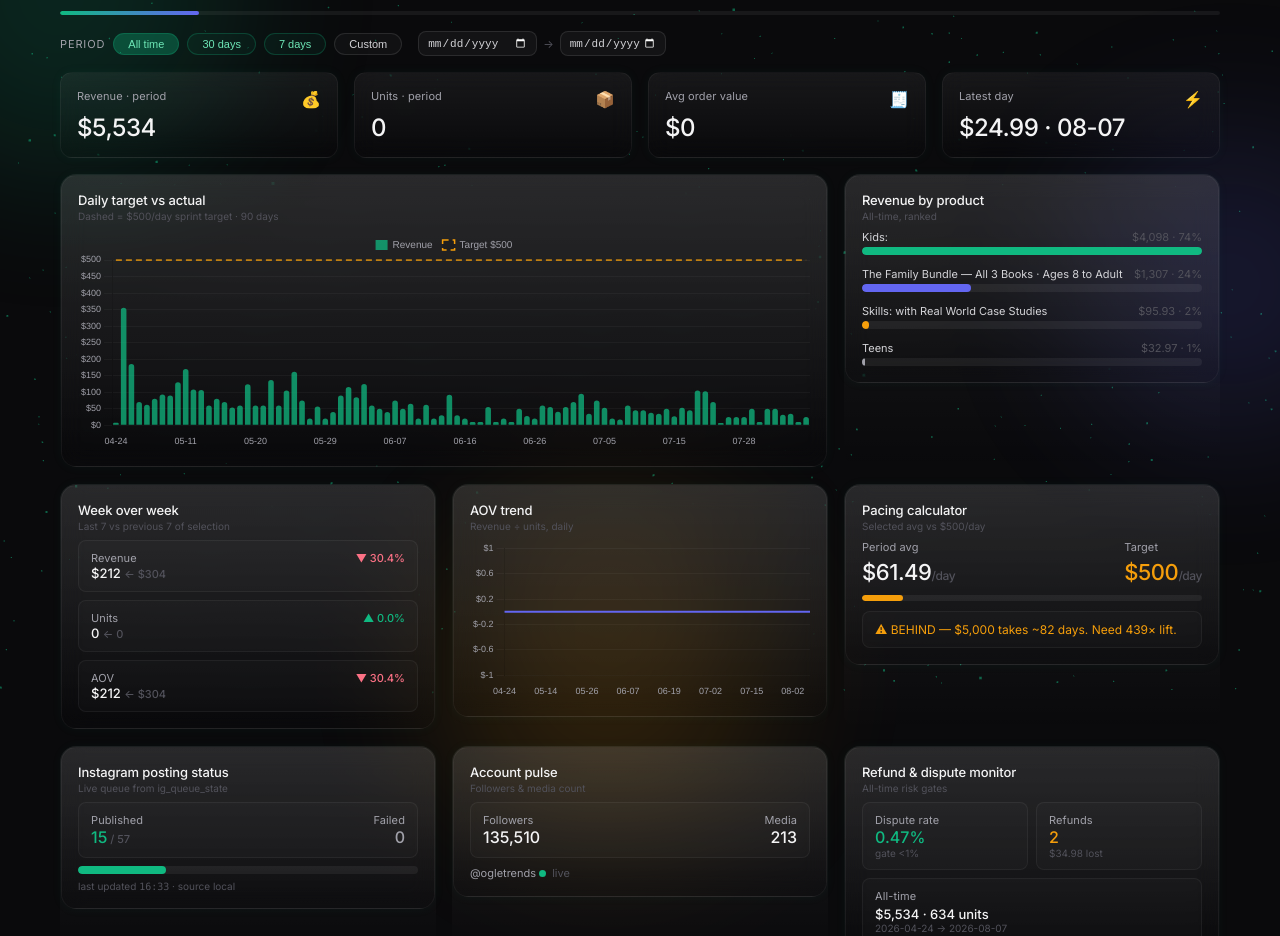
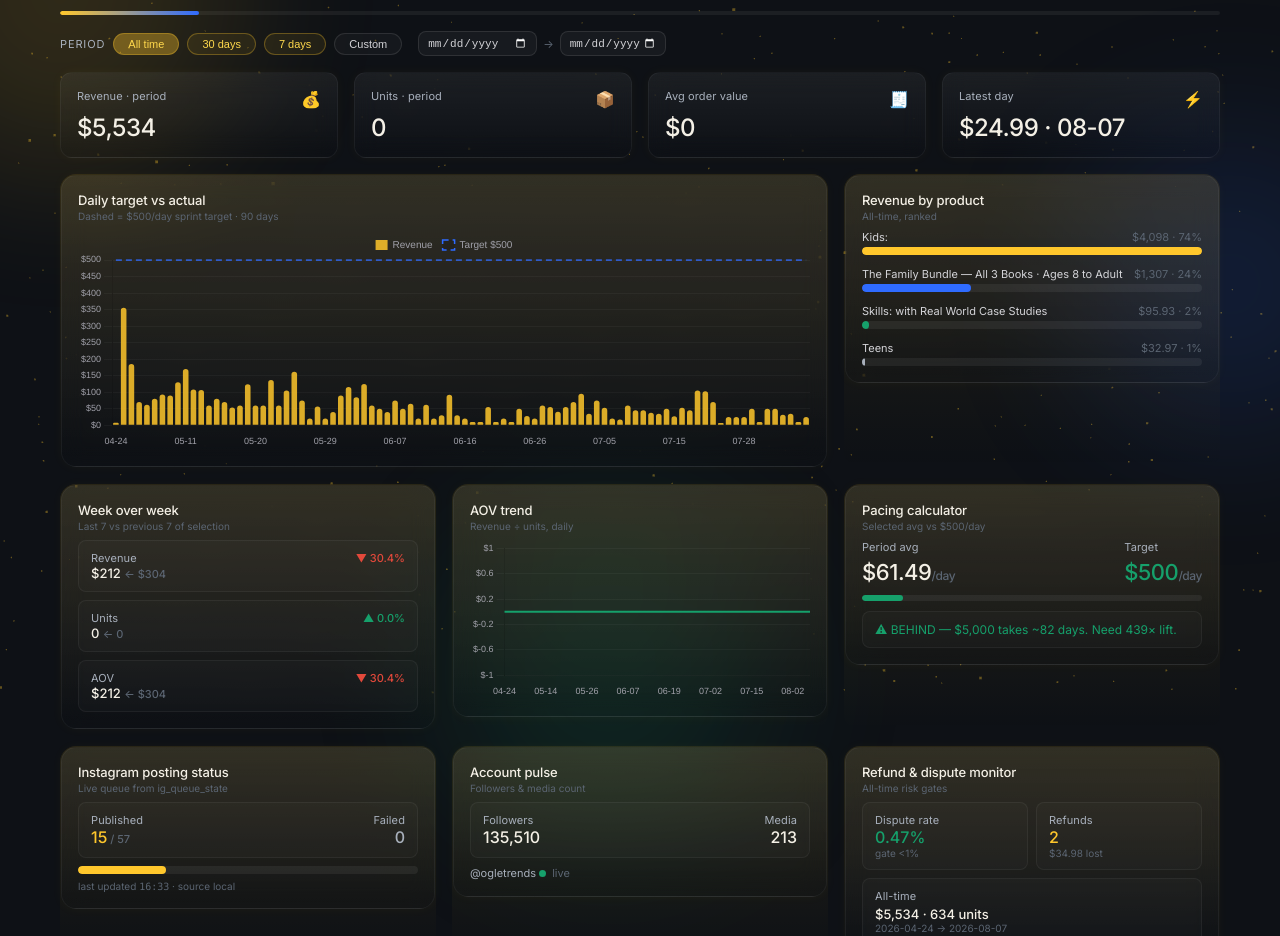
Before and after one commit to mohindpa/OgleTrendsAutomation, a plain HTML site: page index.html in a window 1280 px wide. Shown: the part 106-1042 px from the top of the page. Drawn offline with nearby package versions, Linux system fonts and the light colour scheme.

Commit message:
Recolor to Street Smart brand palette (Streetsmart Sign theme)
- Asphalt dark bg #0e1116 (was #0A0A0C)
- Sign yellow primary #ffc72c (was emerald #10B981)
- Blue secondary #2f6bff (was indigo #6366F1)
- Green tertiary #16a06b (was amber #F59E0B)
- Error red #e2493b (was rose #FB7185)
- WebGL dot matrix now yellow, softer opacity
- Charts, pills, glows, badges all migrated
- Matches streetsmartskill.com design system

```diff
--- a/index.html
+++ b/index.html
@@ -12,15 +12,15 @@
 <script src="https://cdn.jsdelivr.net/npm/chart.js@4.4.1/dist/chart.umd.min.js"></script>
 <style>
 :root {
-  --bg: #0A0A0C;
+  --bg: #0e1116;
   --surface: rgba(255,255,255,0.03);
   --border: rgba(255,255,255,0.05);
-  --primary: #10B981;
-  --secondary: #6366F1;
-  --tertiary: #F59E0B;
-  --text: #F4F4F5;
-  --dim: #A1A1AA;
-  --faint: #52525B;
+  --primary: #ffc72c;
+  --secondary: #2f6bff;
+  --tertiary: #16a06b;
+  --text: #f4f0e6;
+  --dim: #a8b0bc;
+  --faint: #5b6572;
   --radius: 12px;
 }
 * { margin:0; padding:0; box-sizing:border-box; }
@@ -34,7 +34,7 @@ body {
   overflow-x:hidden;
 }
 #webgl { position:fixed; inset:0; z-index:0; pointer-events:none; }
-.glow { position:absolute; border-radius:9999px; filter:blur(80px); opacity:.16; pointer-events:none; z-index:0; }
+.glow { position:absolute; border-radius:9999px; filter:blur(80px); opacity:.14; pointer-events:none; z-index:0; }
 main { position:relative; z-index:10; max-width:1200px; margin:0 auto; padding:24px 20px 48px; }
 /* Glass card */
 .card {
@@ -45,16 +45,16 @@ main { position:relative; z-index:10; max-width:1200px; margin:0 auto; padding:2
   background:linear-gradient(to bottom, rgba(255,255,255,.06), transparent);
   backdrop-filter:blur(12px);
   -webkit-backdrop-filter:blur(12px);
-  box-shadow:0 0 12px rgba(16,185,129,.05);
+  box-shadow:0 0 12px rgba(255,199,44,.04);
 }
-.shell { border-radius:16px; padding:1px; background:linear-gradient(rgba(255,255,255,.08), rgba(0,0,0,0)); }
+.shell { border-radius:16px; padding:1px; background:linear-gradient(rgba(255,199,44,.1), rgba(0,0,0,0)); }
 .shell > .card { border-radius:15px; }
 .label { font-size:11px; font-weight:400; color:var(--dim); letter-spacing:.01em; }
 .h2 { font-size:13px; font-weight:500; letter-spacing:-.01em; }
 .sub { font-size:10px; color:var(--faint); margin-top:2px; }
 .kpi { font-size:24px; font-weight:500; letter-spacing:-.02em; line-height:1.1; margin-top:6px; }
-.delta-up { color:var(--primary); font-size:11px; font-weight:500; }
-.delta-down { color:#FB7185; font-size:11px; font-weight:500; }
+.delta-up { color:#16a06b; font-size:11px; font-weight:500; }
+.delta-down { color:#e2493b; font-size:11px; font-weight:500; }
 .grid { display:grid; gap:16px; }
 .grid-4 { grid-template-columns:repeat(4,1fr); }
 .grid-3 { grid-template-columns:repeat(3,1fr); }
@@ -63,9 +63,9 @@ main { position:relative; z-index:10; max-width:1200px; margin:0 auto; padding:2
 @media (max-width:900px){ .grid-4{grid-template-columns:repeat(2,1fr);} .grid-3{grid-template-columns:1fr;} .grid-2{grid-template-columns:1fr;} .span-2{grid-column:span 1;} }
 /* Filter pills */
 .pill {
-  border:1px solid rgba(16,185,129,.25);
-  background:rgba(16,185,129,.06);
-  color:#6EE7B7;
+  border:1px solid rgba(255,199,44,.3);
+  background:rgba(255,199,44,.08);
+  color:#ffd94d;
   border-radius:9999px;
   padding:4px 14px;
   font-size:11px;
@@ -73,8 +73,8 @@ main { position:relative; z-index:10; max-width:1200px; margin:0 auto; padding:2
   cursor:pointer;
   transition:background .15s;
 }
-.pill:hover { background:rgba(16,185,129,.18); }
-.pill.active { background:rgba(16,185,129,.3); }
+.pill:hover { background:rgba(255,199,44,.2); }
+.pill.active { background:rgba(255,199,44,.35); }
 .pill-ghost { border-color:rgba(255,255,255,.1); background:rgba(255,255,255,.03); color:#D4D4D8; }
 .pill-ghost:hover { background:rgba(255,255,255,.08); }
 input[type=date] {
@@ -96,7 +96,7 @@ tr:hover td { background:rgba(255,255,255,.02); }
 .chart-box-sm { position:relative; height:160px; }
 footer { margin-top:32px; padding-top:16px; border-top:1px solid rgba(255,255,255,.05); text-align:center; font-size:10px; color:var(--faint); }
 .badge { border-radius:9999px; padding:4px 12px; font-size:11px; font-weight:500; border:1px solid; }
-.badge-ok { border-color:rgba(16,185,129,.3); background:rgba(16,185,129,.1); color:var(--primary); }
+.badge-ok { border-color:rgba(255,199,44,.3); background:rgba(255,199,44,.1); color:#ffc72c; }
 .badge-warn { border-color:rgba(245,158,11,.3); background:rgba(245,158,11,.1); color:var(--tertiary); }
 .mb-4 { margin-bottom:16px; } .mb-3 { margin-bottom:12px; } .mt-2 { margin-top:8px; }
 .flex { display:flex; } .between { justify-content:space-between; } .items-end { align-items:flex-end; } .wrap { flex-wrap:wrap; }
@@ -104,15 +104,15 @@ footer { margin-top:32px; padding-top:16px; border-top:1px solid rgba(255,255,25
 </head>
 <body>
 <canvas id="webgl"></canvas>
-<div class="glow" style="left:-120px;top:-80px;width:360px;height:360px;background:#10B981;"></div>
-<div class="glow" style="right:-100px;top:30%;width:300px;height:300px;background:#6366F1;"></div>
-<div class="glow" style="bottom:-140px;left:35%;width:320px;height:320px;background:#F59E0B;"></div>
+<div class="glow" style="left:-120px;top:-80px;width:360px;height:360px;background:#ffc72c;"></div>
+<div class="glow" style="right:-100px;top:30%;width:300px;height:300px;background:#2f6bff;"></div>
+<div class="glow" style="bottom:-140px;left:35%;width:320px;height:320px;background:#16a06b;"></div>
 
 <main>
   <header id="header" class="mb-4">
     <div class="flex between items-end wrap" style="gap:12px;">
       <div>
-        <p class="hero-meta label" style="color:var(--primary);text-transform:uppercase;letter-spacing:.18em;font-weight:500;">OgleTrends · Revenue Command</p>
+        <p class="hero-meta label" style="color:#ffc72c;text-transform:uppercase;letter-spacing:.18em;font-weight:500;">OgleTrends · Revenue Command</p>
         <h1 class="hero-title" style="font-size:36px;font-weight:500;letter-spacing:-.025em;line-height:40px;margin-top:4px;">E-Book Automation</h1>
         <p class="hero-meta" style="font-size:12px;color:var(--faint);margin-top:4px;"><span id="meta-sales">—</span> sales all-time · <span id="meta-ig">—</span> IG posts · data <span id="meta-time">—</span></p>
       </div>
@@ -122,7 +122,7 @@ footer { margin-top:32px; padding-top:16px; border-top:1px solid rgba(255,255,25
       </div>
     </div>
     <div class="hero-bar" style="margin-top:16px;height:4px;border-radius:9999px;background:rgba(255,255,255,.06);overflow:hidden;">
-      <div id="pace-fill" style="height:100%;width:0%;border-radius:9999px;background:linear-gradient(90deg,#10B981,#6366F1);transition:width 1s ease;"></div>
+      <div id="pace-fill" style="height:100%;width:0%;border-radius:9999px;background:linear-gradient(90deg,#ffc72c,#2f6bff);transition:width 1s ease;"></div>
     </div>
   </header>
 
@@ -182,7 +182,7 @@ footer { margin-top:32px; padding-top:16px; border-top:1px solid rgba(255,255,25
     for(let i=0;i<N;i++){ pos[i*3]=(Math.random()-.5)*300; pos[i*3+1]=(Math.random()-.5)*200; pos[i*3+2]=(Math.random()-.5)*120; }
     const g = new THREE.BufferGeometry();
     g.setAttribute('position', new THREE.BufferAttribute(pos,3));
-    points = new THREE.Points(g, new THREE.PointsMaterial({color:0x10b981,size:0.45,transparent:true,opacity:0.5}));
+    points = new THREE.Points(g, new THREE.PointsMaterial({color:0xffc72c,size:0.5,transparent:true,opacity:0.35}));
     scene.add(points);
     (function tick(){
       const t = performance.now()*0.00025;
@@ -230,7 +230,7 @@ function renderKpis(days){
     kpiCard('Revenue · period', fmt(rev), '💰', ''),
     kpiCard('Units · period', String(units), '📦', 'color:var(--secondary)'),
     kpiCard('Avg order value', fmt(aov), '🧾', 'color:var(--tertiary)'),
-    kpiCard('Latest day', today? fmt(today.revenue)+' · '+today.day.slice(5) : '—', '⚡', today&&today.revenue>=500?'color:var(--primary)':'color:#FB7185'),
+    kpiCard('Latest day', today? fmt(today.revenue)+' · '+today.day.slice(5) : '—', '⚡', today&&today.revenue>=500?'color:#16a06b':'color:#e2493b'),
   ].join('');
 }
 function kpiCard(label,val,icon,style){
@@ -240,7 +240,7 @@ function kpiCard(label,val,icon,style){
 function renderProducts(){
   const ps = DATA.gumroad.products_all || [];
   const max = Math.max(...ps.map(p=>p.revenue));
-  const colors = ['#10B981','#6366F1','#F59E0B','#A1A1AA'];
+  const colors = ['#ffc72c','#2f6bff','#16a06b','#a8b0bc'];
   document.getElementById('product-bars').innerHTML = ps.map((p,i)=>`
     <div>
       <div class="flex between" style="font-size:11px;margin-bottom:3px;">
@@ -291,8 +291,8 @@ function renderIG(){
   const total = DATA.total_videos||57;
   document.getElementById('ig-status').innerHTML = `
     <div class="flex between" style="border:1px solid var(--border);background:rgba(255,255,255,.02);border-radius:8px;padding:10px 12px;margin-bottom:8px;">
-      <div><p class="label">Published</p><p style="font-size:16px;font-weight:500;color:var(--primary);">${published}<span style="font-size:11px;color:var(--faint);"> / ${total}</span></p></div>
-      <div style="text-align:right;"><p class="label">Failed</p><p style="font-size:16px;font-weight:500;color:${failed?'#FB7185':'var(--dim)'};">${failed}</p></div>
+      <div><p class="label">Published</p><p style="font-size:16px;font-weight:500;color:#ffc72c;">${published}<span style="font-size:11px;color:var(--faint);"> / ${total}</span></p></div>
+      <div style="text-align:right;"><p class="label">Failed</p><p style="font-size:16px;font-weight:500;color:${failed?'#e2493b':'var(--dim)'};">${failed}</p></div>
     </div>
     <div class="bar-track"><div class="bar-fill" style="width:${(published/total*100).toFixed(0)}%;background:var(--primary);"></div></div>
     <p style="font-size:10px;color:var(--faint);margin-top:6px;">last updated <span class="mono">${(ig.state.last_updated||'').slice(11,16)}</span> · source ${ig.state.source||'local'}</p>`;
@@ -302,7 +302,7 @@ function renderIG(){
       <div><p class="label">Followers</p><p style="font-size:16px;font-weight:500;">${(acc.followers||0).toLocaleString()}</p></div>
       <div style="text-align:right;"><p class="label">Media</p><p style="font-size:16px;font-weight:500;">${acc.media_count||0}</p></div>
     </div>
-    <p style="font-size:11px;color:var(--dim);">@${acc.username||'ogletrends'} <span class="status-dot" style="background:var(--primary);"></span><span style="color:var(--faint);">live</span></p>`
+    <p style="font-size:11px;color:var(--dim);">@${acc.username||'ogletrends'} <span class="status-dot" style="background:#16a06b;"></span><span style="color:var(--faint);">live</span></p>`
     : '<p style="font-size:11px;color:var(--faint);">Account info unavailable (stale)</p>';
 }
 
@@ -312,11 +312,11 @@ function renderRisk(){
   document.getElementById('risk').innerHTML = `
     <div class="grid grid-2" style="gap:8px;margin-bottom:8px;">
       <div style="border:1px solid var(--border);background:rgba(255,255,255,.02);border-radius:8px;padding:10px 12px;">
-        <p class="label">Dispute rate</p><p style="font-size:16px;font-weight:500;color:${at.disputes>6?'#FB7185':'var(--primary)'};">${disputeRate}</p>
+        <p class="label">Dispute rate</p><p style="font-size:16px;font-weight:500;color:${at.disputes>6?'#e2493b':'#16a06b'};">${disputeRate}</p>
         <p style="font-size:10px;color:var(--faint);">gate &lt;1%</p>
       </div>
       <div style="border:1px solid var(--border);background:rgba(255,255,255,.02);border-radius:8px;padding:10px 12px;">
-        <p class="label">Refunds</p><p style="font-size:16px;font-weight:500;color:var(--tertiary);">${at.refunds||0}</p>
+        <p class="label">Refunds</p><p style="font-size:16px;font-weight:500;color:#ffc72c;">${at.refunds||0}</p>
         <p style="font-size:10px;color:var(--faint);">${fmt(at.refund_amount||0)} lost</p>
       </div>
     </div>
@@ -340,8 +340,8 @@ function renderCharts(days){
   chartDaily = new Chart(document.getElementById('chart-daily'), {
     type:'bar',
     data:{ labels, datasets:[
-      {type:'bar', label:'Revenue', data:revs, backgroundColor:'rgba(16,185,129,.75)', borderRadius:4, maxBarThickness:26},
-      {type:'line', label:'Target $500', data:tgt, borderColor:'#F59E0B', borderDash:[6,4], borderWidth:1.5, pointRadius:0, fill:false},
+      {type:'bar', label:'Revenue', data:revs, backgroundColor:'rgba(255,199,44,.85)', borderRadius:4, maxBarThickness:26},
+      {type:'line', label:'Target $500', data:tgt, borderColor:'#2f6bff', borderDash:[6,4], borderWidth:1.5, pointRadius:0, fill:false},
     ]},
     options:{ responsive:true, maintainAspectRatio:false, plugins:{legend:{labels:{color:'#A1A1AA',font:{size:10},boxWidth:12}}}, scales:{
       x:{ticks:{color:'#A1A1AA',font:{size:9},maxTicksLimit:10},grid:{display:false}},
@@ -352,7 +352,7 @@ function renderCharts(days){
   if(chartAov) chartAov.destroy();
   chartAov = new Chart(document.getElementById('chart-aov'), {
     type:'line',
-    data:{ labels, datasets:[{label:'AOV', data:aovs, borderColor:'#6366F1', borderWidth:2, fill:true, backgroundColor:'rgba(99,102,241,.15)', tension:.35, pointRadius:0}]},
+    data:{ labels, datasets:[{label:'AOV', data:aovs, borderColor:'#16a06b', borderWidth:2, fill:true, backgroundColor:'rgba(22,160,107,.15)', tension:.35, pointRadius:0}]},
     options:{ responsive:true, maintainAspectRatio:false, plugins:{legend:{display:false}}, scales:{
       x:{ticks:{color:'#A1A1AA',font:{size:9},maxTicksLimit:8},grid:{display:false}},
       y:{ticks:{color:'#A1A1AA',font:{size:9},callback:v=>'$'+v},grid:{color:'rgba(255,255,255,.04)'}},
@@ -400,7 +400,7 @@ fetch('data.json').then(r=>r.json()).then(d=>{
   gsap.from('.hero-bar',{scaleX:0,transformOrigin:'left',duration:.8,ease:'power2.out',delay:.3});
   gsap.from('.card',{y:18,opacity:0,duration:.45,ease:'power2.out',stagger:.05,delay:.3});
 }).catch(e=>{
-  document.getElementById('kpis').innerHTML = '<div class="card"><p style="color:#FB7185;">Failed to load data.json — ' + e.message + '</p></div>';
+  document.getElementById('kpis').innerHTML = '<div class="card"><p style="color:#e2493b;">Failed to load data.json — ' + e.message + '</p></div>';
 });
 </script>
 </body>
```
